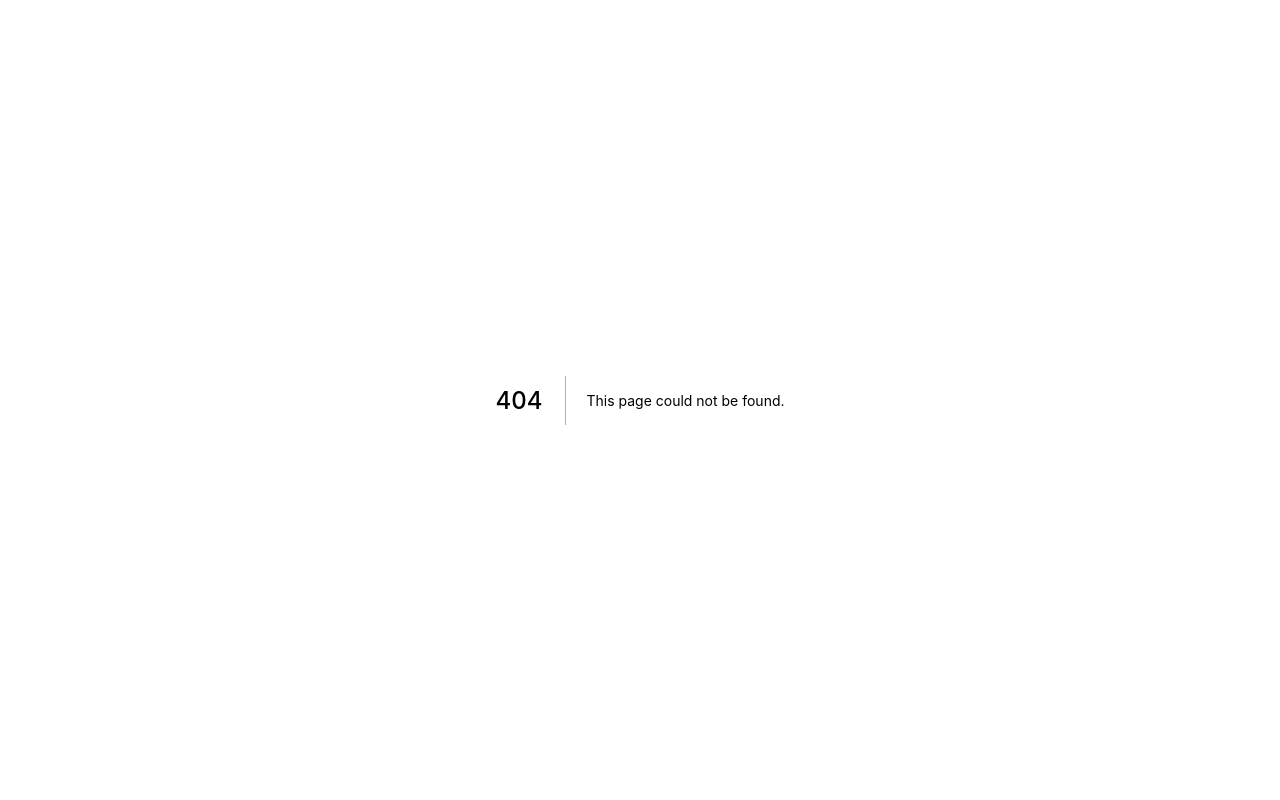
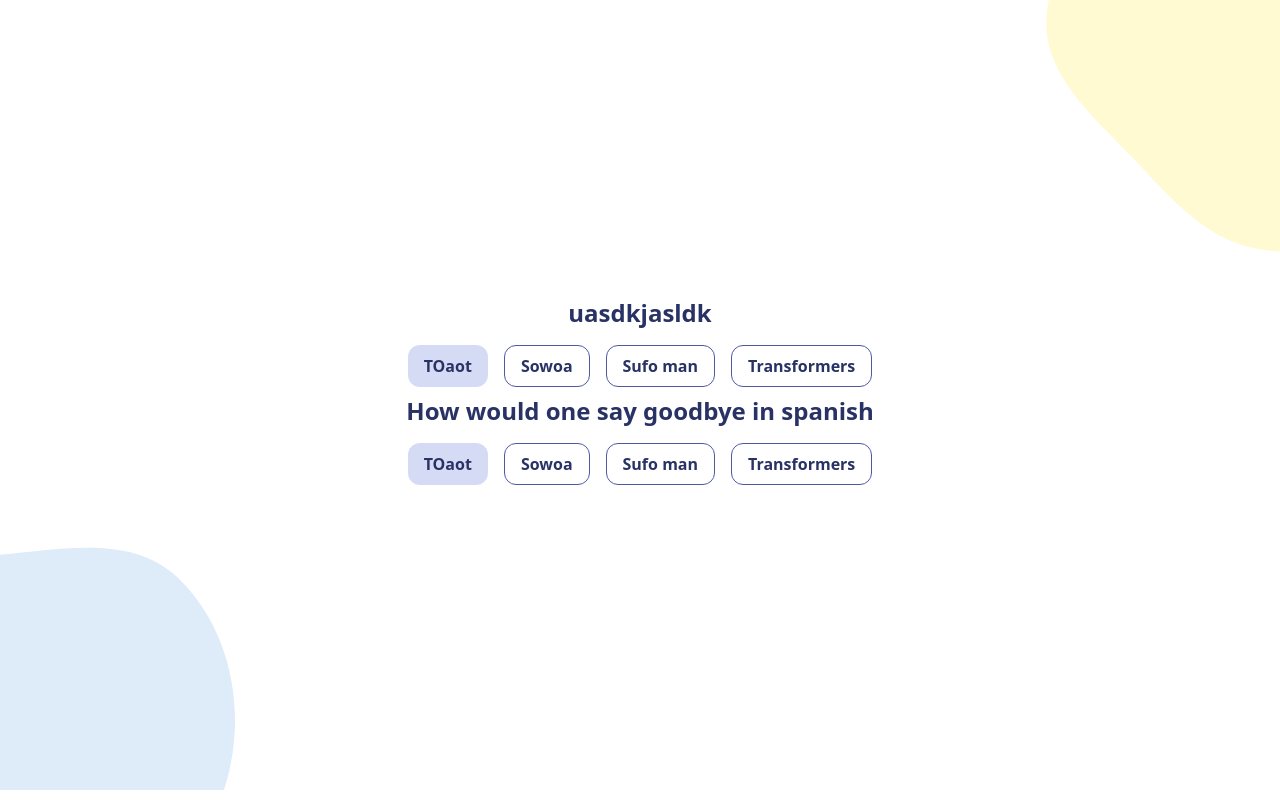
Before and after one commit to Tanuj-Bhaud/quizzical, a Next.js app: page /home in a window 1280 px wide. Before the commit this address had no page. Built offline with nearby package versions, Linux system fonts and the light colour scheme; no server answers.

Commit message:
:construction:

```diff
--- /dev/null
+++ b/pages/home.tsx
@@ -0,0 +1,49 @@
+import { captureRejectionSymbol } from 'events';
+import React, {useState, useEffect} from 'react'
+
+export default function Home() {
+  const [questions, setQuestions] = useState([]);
+
+
+
+
+useEffect(() => {
+fetch("https://opentdb.com/api.php?amount=10")
+.then(res => res.json())
+.then(data => setQuestions(data))
+
+}, []);
+
+console.log(questions);
+
+
+  return <div>
+    <img className='h-[297px] w-[235px] float-right' src="blob1.svg" alt=""/>
+    <div className='flex flex-col w-full items-center justify-center '>
+
+
+
+      <h3 className="text-2xl font-bold text-[#293264]">uasdkjasldk</h3>
+      <div className="flex flex-row mt-2">
+        <button className='m-2 py-2 px-4 bg-[#D6DBF5] text-[#293264] font-semibold rounded-xl'>TOaot</button>
+        <button className='m-2 py-2 px-4 border border-[#4D5B9E] text-[#293264] font-semibold rounded-xl'>Sowoa</button>
+        <button className='m-2 py-2 px-4 border border-[#4D5B9E]  font-semibold rounded-xl text-[#293264]'>Sufo man</button>
+        <button className='m-2 py-2 px-4 border border-[#4D5B9E] text-[#293264] font-semibold rounded-xl'> Transformers</button>
+
+       </div>
+
+      </div>
+      <div className=' flex flex-col w-full items-center justify-center '>
+
+      <h3 className="text-2xl font-bold text-[#293264]">How would one say goodbye in spanish</h3>
+      <div className="flex flex-row mt-2">
+        <button className='m-2 py-2 px-4 bg-[#D6DBF5] text-[#293264] font-semibold rounded-xl'>TOaot</button>
+        <button className='m-2 py-2 px-4 border border-[#4D5B9E] text-[#293264] font-semibold rounded-xl'>Sowoa</button>
+        <button className='m-2 py-2 px-4 border border-[#4D5B9E]  font-semibold rounded-xl text-[#293264]'>Sufo man</button>
+        <button className='m-2 py-2 px-4 border border-[#4D5B9E] text-[#293264] font-semibold rounded-xl'> Transformers</button>
+       </div>
+
+      </div>
+    <img src="blob2.svg" className='float-left bottom-0 h-[297px] w-[235px] ' alt="" />
+    </div>
+}
--- a/pages/index.tsx
+++ b/pages/index.tsx
@@ -1,84 +1,28 @@
 import type { NextPage } from 'next'
 import Head from 'next/head'
 import Image from 'next/image'
+import Link from 'next/link'
 
 const Home: NextPage = () => {
   return (
-    <div className="flex min-h-screen flex-col items-center justify-center py-2">
+    <div className="">
       <Head>
         <title>Create Next App</title>
         <link rel="icon" href="/favicon.ico" />
       </Head>
 
-      <main className="flex w-full flex-1 flex-col items-center justify-center px-20 text-center">
-        <h1 className="text-6xl font-bold">
-          Welcome to{' '}
-          <a className="text-blue-600" href="https://nextjs.org">
-            Next.js!
-          </a>
-        </h1>
-
-        <p className="mt-3 text-2xl">
-          Get started by editing{' '}
-          <code className="rounded-md bg-gray-100 p-3 font-mono text-lg">
-            pages/index.tsx
-          </code>
-        </p>
-
-        <div className="mt-6 flex max-w-4xl flex-wrap items-center justify-around sm:w-full">
-          <a
-            href="https://nextjs.org/docs"
-            className="mt-6 w-96 rounded-xl border p-6 text-left hover:text-blue-600 focus:text-blue-600"
-          >
-            <h3 className="text-2xl font-bold">Documentation &rarr;</h3>
-            <p className="mt-4 text-xl">
-              Find in-depth information about Next.js features and API.
-            </p>
-          </a>
-
-          <a
-            href="https://nextjs.org/learn"
-            className="mt-6 w-96 rounded-xl border p-6 text-left hover:text-blue-600 focus:text-blue-600"
-          >
-            <h3 className="text-2xl font-bold">Learn &rarr;</h3>
-            <p className="mt-4 text-xl">
-              Learn about Next.js in an interactive course with quizzes!
-            </p>
-          </a>
-
-          <a
-            href="https://github.com/vercel/next.js/tree/canary/examples"
-            className="mt-6 w-96 rounded-xl border p-6 text-left hover:text-blue-600 focus:text-blue-600"
-          >
-            <h3 className="text-2xl font-bold">Examples &rarr;</h3>
-            <p className="mt-4 text-xl">
-              Discover and deploy boilerplate example Next.js projects.
-            </p>
-          </a>
-
-          <a
-            href="https://vercel.com/import?filter=next.js&utm_source=create-next-app&utm_medium=default-template&utm_campaign=create-next-app"
-            className="mt-6 w-96 rounded-xl border p-6 text-left hover:text-blue-600 focus:text-blue-600"
-          >
-            <h3 className="text-2xl font-bold">Deploy &rarr;</h3>
-            <p className="mt-4 text-xl">
-              Instantly deploy your Next.js site to a public URL with Vercel.
-            </p>
-          </a>
+      <main className="">
+        <div>
+          <img className='h-[297px] w-[235px] float-right' src="blob1.svg" alt=""/></div>
+        <div className=" flex flex-col h-[300px] w-full items-center justify-center">
+          <h1 className="text-[#293264] font-bold text-2xl" >Quizzical</h1>
+          <br />
+          <h2 className="text-[#293264] text-xl"> click here to start the quiz</h2>
+          <Link href="home"><button className='bg-[#4D5B9E] rounded-md p-3 mt-4 text-white'>Start Quiz</button></Link>
         </div>
+        <div></div>
       </main>
-
-      <footer className="flex h-24 w-full items-center justify-center border-t">
-        <a
-          className="flex items-center justify-center gap-2"
-          href="https://vercel.com?utm_source=create-next-app&utm_medium=default-template&utm_campaign=create-next-app"
-          target="_blank"
-          rel="noopener noreferrer"
-        >
-          Powered by{' '}
-          <Image src="/vercel.svg" alt="Vercel Logo" width={72} height={16} />
-        </a>
-      </footer>
+      <img src="blob2.svg" className='relative left-0 bottom-0 h-[297px] w-[235px] ' alt="" />
     </div>
   )
 }
```
Also changed, not shown: public/blob1.svg (added), public/blob2.svg (added).
